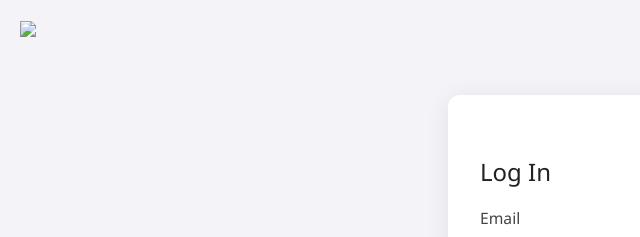
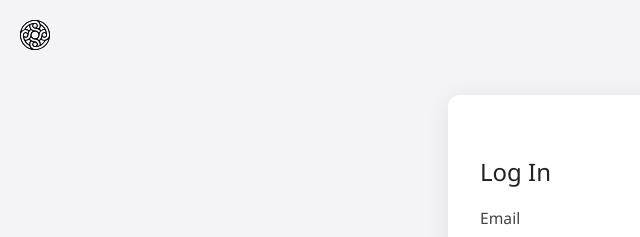
Before and after one commit to samar-codio/mercurybank-clone, a plain HTML site: page index.html in a window 1280 px wide. Shown: the top 237 px of the page, 0-640 px from the left. Drawn offline with nearby package versions, Linux system fonts and the light colour scheme.

Commit message:
Update index.html

```diff
--- a/index.html
+++ b/index.html
@@ -10,7 +10,7 @@
     <!-- Login Section -->
     <div class="login-container" id="login-section">
         <div class="logo-main">
-            <img src="/challenge/mercury-logo-icon.svg" width="30px">
+            <img src="mercury-logo-icon.svg" width="30px">
         </div>
         <form class="login-box" id="login-form">
             <h2>Log In</h2>
@@ -31,7 +31,7 @@
             <div class="dashboard" id="dashboard-section" style="display:none; background:#f7f8fa;">
                 <aside class="sidebar" style="background:#fff; color:#222; box-shadow:0 2px 12px rgba(0,0,0,0.04);">
                     <div class="logo">
-                        <img  src="/challenge/mercury-logo-icon.svg" width="25px">
+                        <img  src="mercury-logo-icon.svg" width="25px">
                         MERCURY</div>
                     <nav>
 
```
